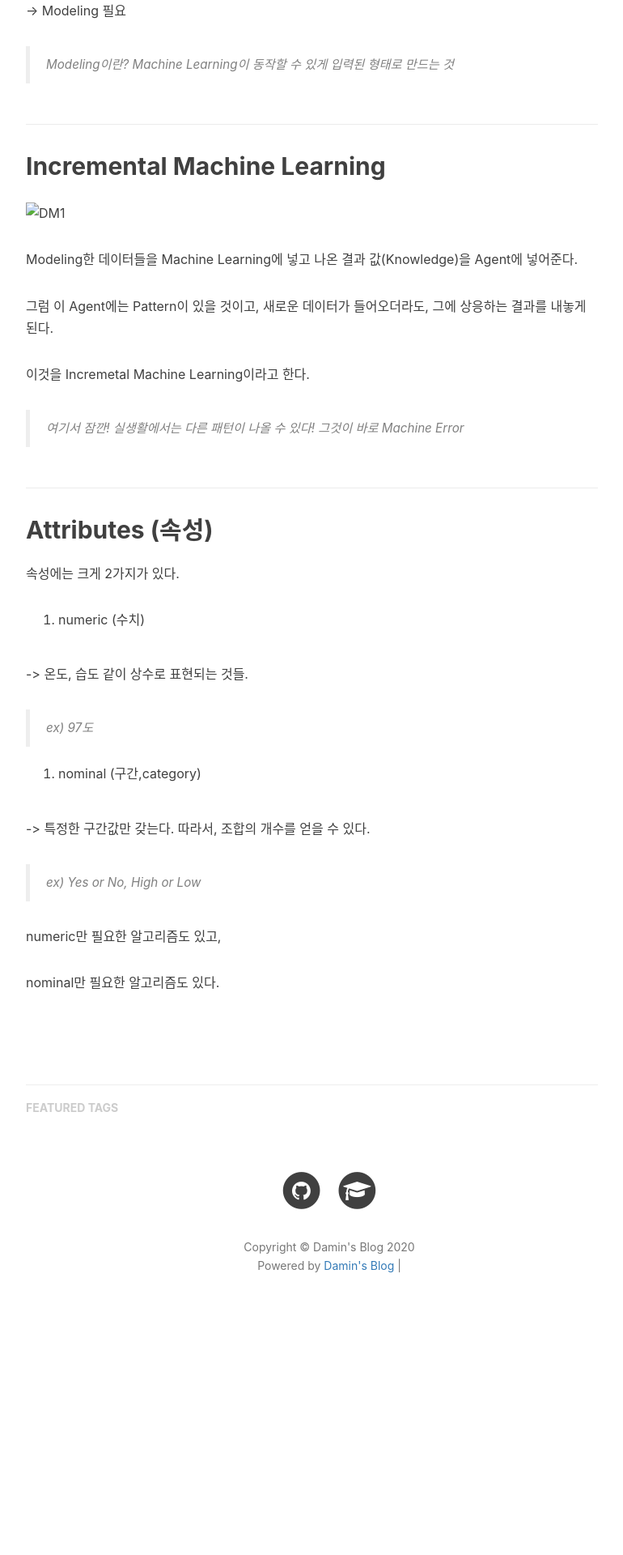
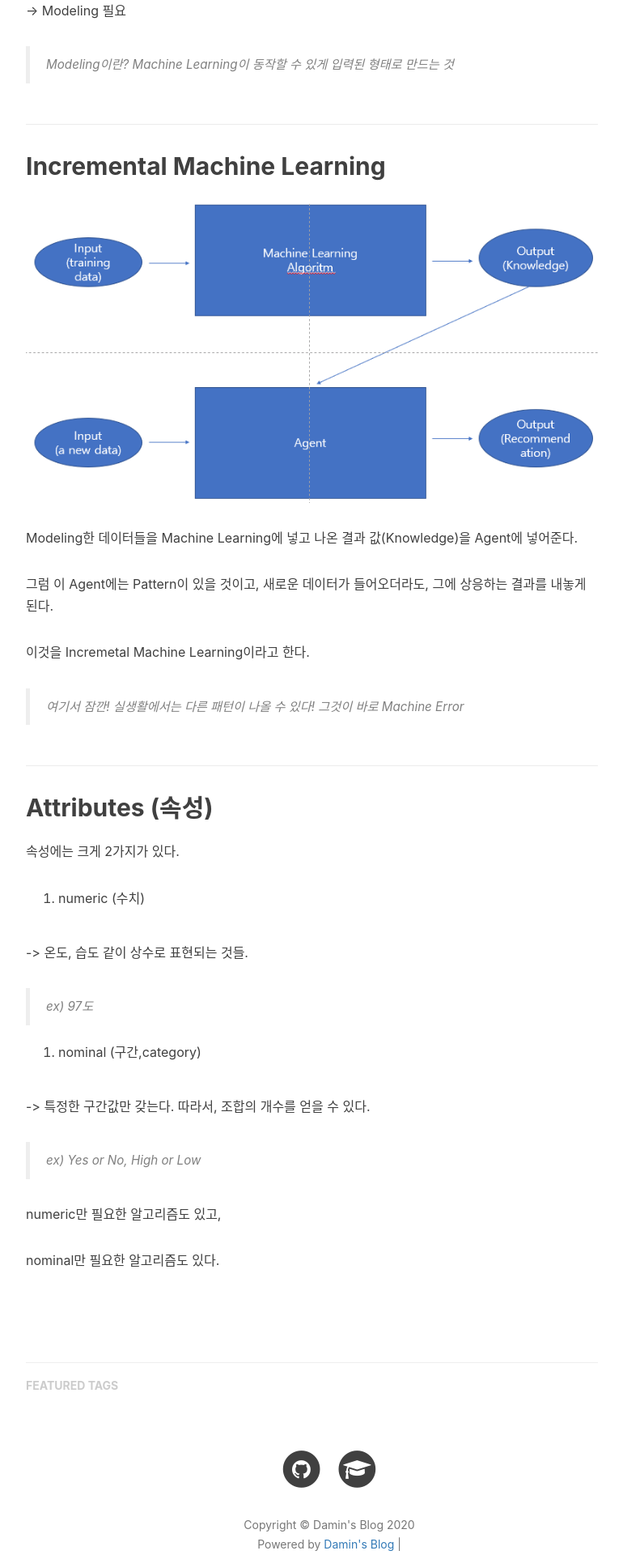
Before and after one commit to damin8/damin8.github.io, a Jekyll site: the page built from _posts/Data_mining/2019-08-29-About_Data_mining.md, in a window 1280 px wide. Shown: the part 1605-3525 px from the top of the page at 81% size, without its empty margins (233-1003 px from the left). Built offline with Jekyll 4.4.1, drawn with Linux system fonts in a browser that asks for light colours; nearby versions of some CDN libraries; comment, search, counter and statistics services are not loaded; before the commit the page ends 3272 px from its top, so only the background shows below that.

Commit message:
Update 2019-08-29-About_Data_mining.md

```diff
--- a/_posts/Data_mining/2019-08-29-About_Data_mining.md
+++ b/_posts/Data_mining/2019-08-29-About_Data_mining.md
@@ -49,7 +49,7 @@ Domain
 
 ## Incremental Machine Learning
 
-![DM1](./../../img/in-post/Data_mining/DM1.PNG)
+![DM1](/img/in-post/Data_mining/DM1.PNG)
 
 Modeling한 데이터들을 Machine Learning에 넣고 나온 결과 값(Knowledge)을 Agent에 넣어준다.
 
```
